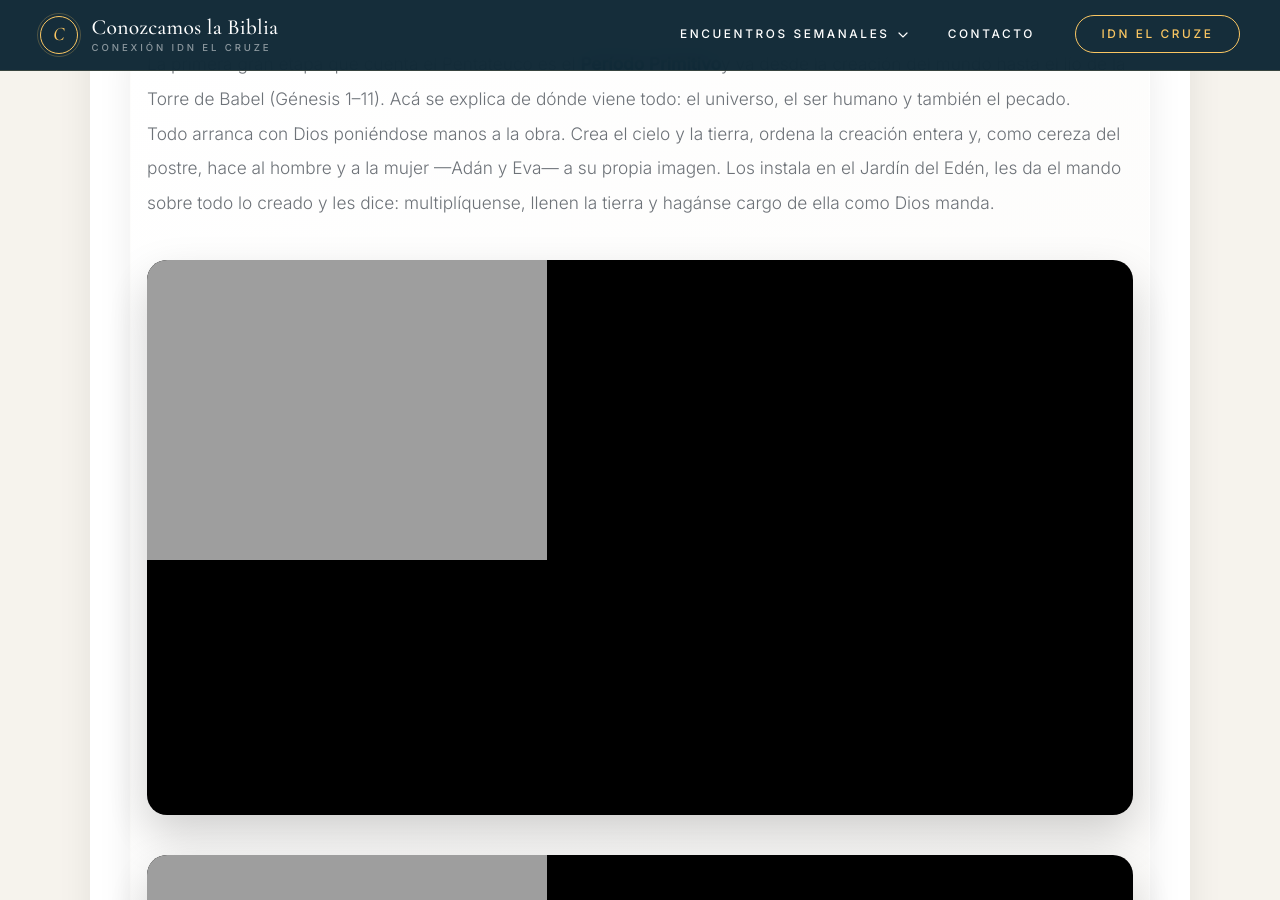
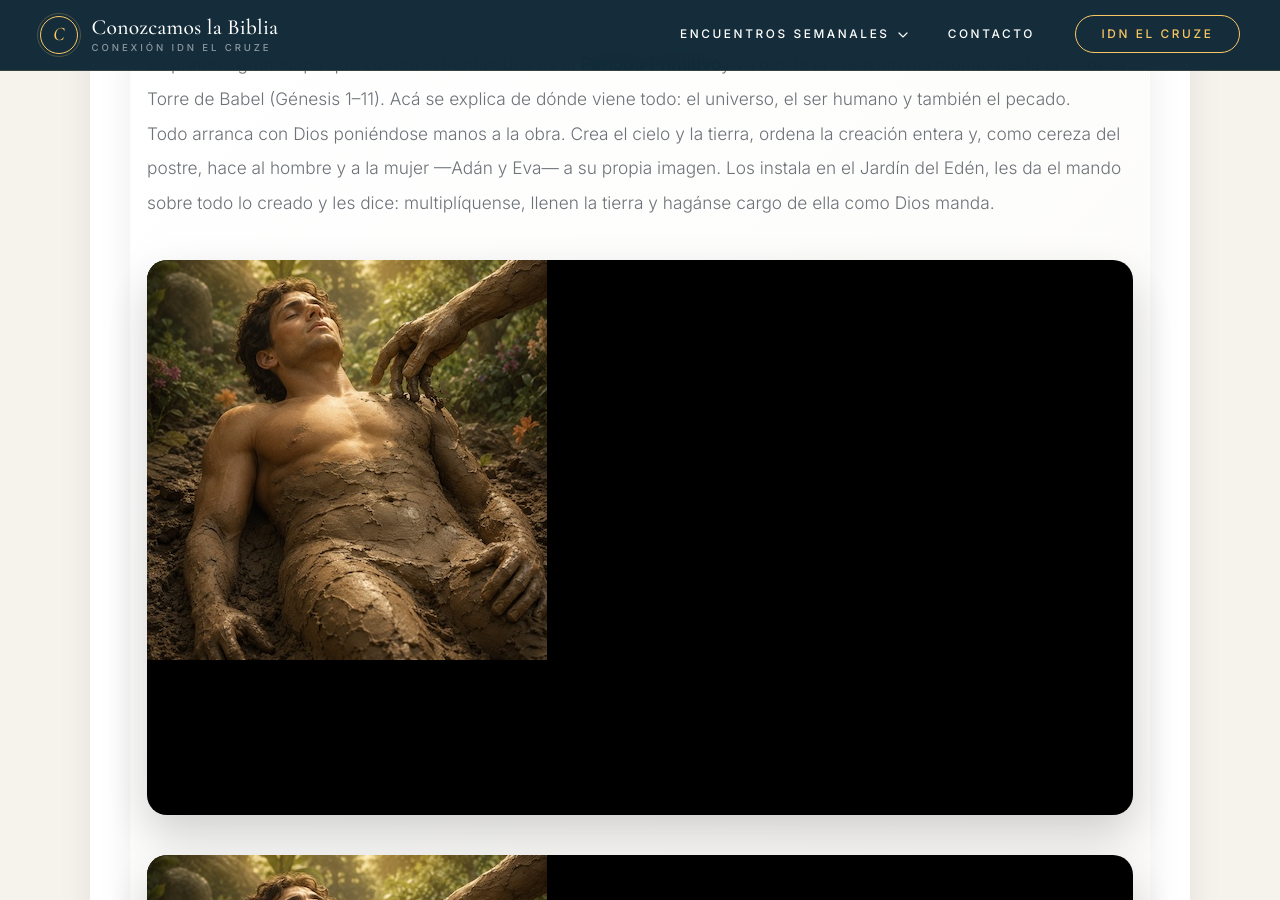
Before and after one commit to iporoma/conozcamoslabiblia, a Jekyll site: the page built from test1.html, in a window 1280 px wide and 900 px high, scrolled down 991 px. Built offline with Jekyll 4.4.1, drawn with Linux system fonts in a browser that asks for light colours.

Commit message:
Update image source URLs in test1.html

```diff
--- a/test1.html
+++ b/test1.html
@@ -25,10 +25,10 @@
       <p>La primera gran etapa que cuenta el Pentateuco es el <strong>Período Primitivo</strong>y va desde la creación del mundo hasta el lío de la Torre de Babel (Génesis 1–11). Acá se explica de dónde viene todo: el universo, el ser humano y también el pecado.</p>
       <p>Todo arranca con Dios poniéndose manos a la obra. Crea el cielo y la tierra, ordena la creación entera y, como cereza del postre, hace al hombre y a la mujer —Adán y Eva— a su propia imagen. Los instala en el Jardín del Edén, les da el mando sobre todo lo creado y les dice: multiplíquense, llenen la tierra y hagánse cargo de ella como Dios manda.</p>
       <div class="video-container">
-          <img src="https://iporoma.github.io/conozcamoslabiblia/images/2-1.jpg" alt="Etapas del periodo">
+          <img src="https://iporoma.github.io/conozcamoslabiblia/images/2-01.jpg" alt="Etapas del periodo">
       </div>
       <div class="video-container">
-          <img src="https://iporoma.github.io/conozcamoslabiblia/images/2-1.jpg" alt="Etapas del periodo">
+          <img src="https://iporoma.github.io/conozcamoslabiblia/images/2-01.jpg" alt="Etapas del periodo">
       </div>
     </div>
     <h2>El error de la humanidad</h2>
```
